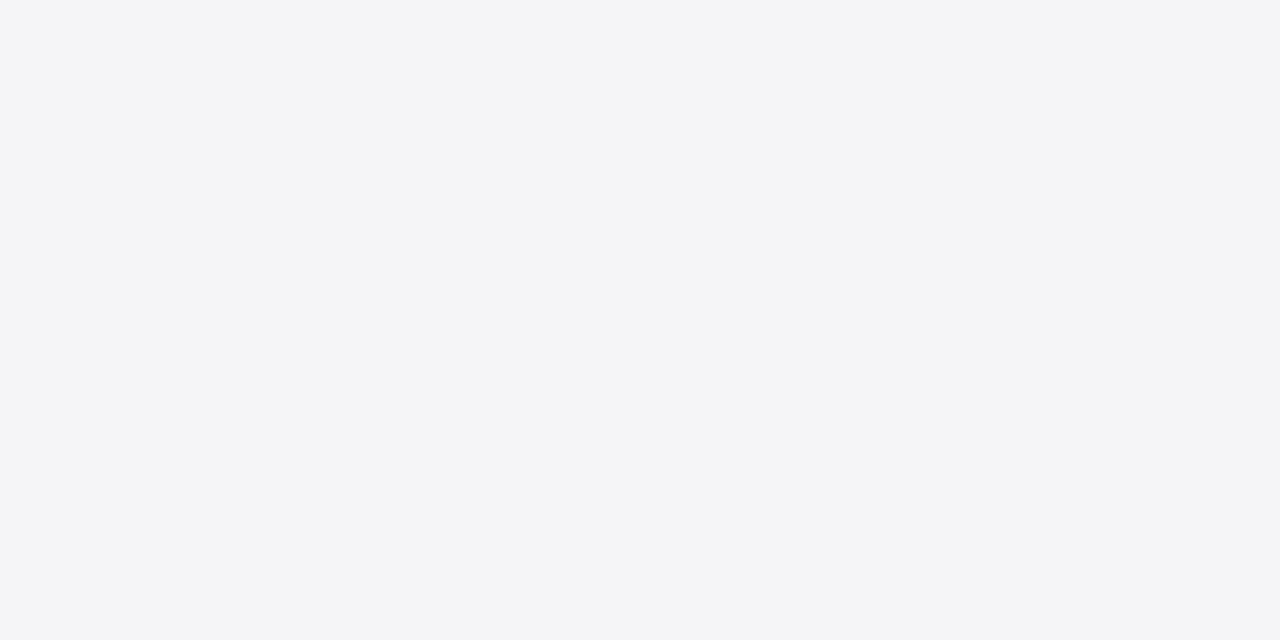
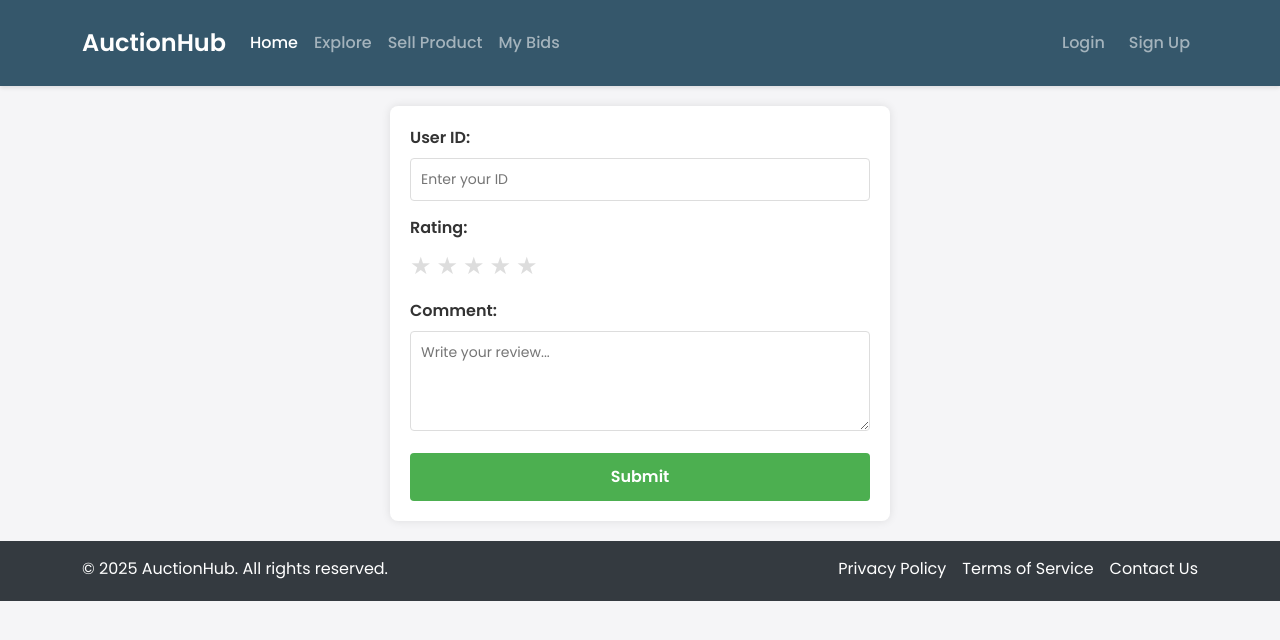
Before and after one commit to KarkalaTejasPai/OAS_FE, an Angular app: page /review in a window 1280 px wide. Before the commit this address led to /. Shown: the top 640 px of the page. Built offline with nearby package versions, Linux system fonts and the light colour scheme.

Commit message:
AddedReviewFormUI

```diff
--- a/src/app/app.routes.ts
+++ b/src/app/app.routes.ts
@@ -11,6 +11,7 @@ import { HomeComponent } from "./components/home/home.component";
 import { SellProductComponent } from "./components/sell-product/sell-product.component";
 import { authGuard } from "./guards/auth.guard";
 import { UploadImageComponent } from "../app/upload-image/upload-image.component";
+import { ReviewComponent } from "./components/review/review.component";
 
 export const routes: Routes = [
   { path: "login", component: LoginComponent },
@@ -19,6 +20,7 @@ export const routes: Routes = [
   { path: "seller-dashboard", component: SellerDashboardComponent },
   { path: "admin-dashboard", component: AdminDashboardComponent },
   { path: "auction-list", component: AuctionListComponent },
+  { path: "review", component: ReviewComponent },
   {
     path: "auction-detail",
     component: AuctionDetailComponent,
--- a/src/app/components/buyer-dashboard/buyer-dashboard.component.html
+++ b/src/app/components/buyer-dashboard/buyer-dashboard.component.html
@@ -117,7 +117,7 @@
               <a routerLink="/transaction-history" class="list-group-item list-group-item-action">
                 Transaction History
               </a>
-              <a routerLink="/submit-review" class="list-group-item list-group-item-action">
+              <a routerLink="/review" class="list-group-item list-group-item-action">
                 Write a Review
               </a>
               <a routerLink="/review-list" class="list-group-item list-group-item-action">
--- /dev/null
+++ b/src/app/components/review/review.component.css
@@ -0,0 +1,80 @@
+.review-form {
+    max-width: 500px;
+    margin: 20px auto;
+    padding: 20px;
+    background-color: #ffffff;
+    border-radius: 8px;
+    box-shadow: 0 0 10px rgba(0, 0, 0, 0.1);
+}
+
+.review-form label {
+    display: block;
+    margin-bottom: 8px;
+    font-weight: 600;
+    color: #333;
+}
+
+.review-form input[type="text"],
+.review-form textarea {
+    width: 100%;
+    padding: 10px;
+    margin-bottom: 15px;
+    border: 1px solid #ddd;
+    border-radius: 4px;
+    box-sizing: border-box;
+    font-size: 14px;
+}
+
+.review-form textarea {
+    min-height: 100px;
+    resize: vertical;
+}
+
+.stars {
+    display: flex;
+    gap: 5px;
+    margin-bottom: 15px;
+    font-size: 24px;
+    cursor: pointer;
+}
+
+.stars span {
+    color: #ddd;
+    transition: color 0.2s ease;
+}
+
+.stars span.filled {
+    color: #ffd700;
+}
+
+.stars span:hover {
+    color: #ffd700;
+}
+
+button {
+    width: 100%;
+    padding: 12px;
+    background-color: #4CAF50;
+    color: white;
+    border: none;
+    border-radius: 4px;
+    cursor: pointer;
+    font-size: 16px;
+    font-weight: 600;
+    transition: background-color 0.3s ease;
+}
+
+button:hover {
+    background-color: #45a049;
+}
+
+button:active {
+    transform: scale(0.98);
+}
+
+@media (max-width: 600px) {
+    .review-form {
+        margin: 10px;
+        padding: 15px;
+    }
+}
--- /dev/null
+++ b/src/app/components/review/review.component.html
@@ -0,0 +1,27 @@
+<app-header></app-header>
+<div class="review-form">
+    <label>User ID:</label>
+    <input type="text" [(ngModel)]="userId" placeholder="Enter your ID" />
+
+    <label>Rating:</label>
+    <div class="stars">
+      <span *ngFor="let star of stars; let i = index"
+            (click)="setRating(i + 1)"
+            [class.filled]="i < rating">
+        ★
+      </span>
+    </div>
+
+    <label>Comment:</label>
+    <textarea [(ngModel)]="comment" placeholder="Write your review..."></textarea>
+
+    <button (click)="submitReview()">Submit</button>
+  </div>
+    <div *ngIf="errorMessage" class="alert alert-danger mt-3">
+      {{ errorMessage }}
+    </div>
+
+    <div *ngIf="successMessage" class="alert alert-success mt-3">
+      {{ successMessage }}
+    </div>
+<app-footer></app-footer>
--- /dev/null
+++ b/src/app/components/review/review.component.ts
@@ -0,0 +1,33 @@
+import { Component } from '@angular/core';
+import { FormsModule } from '@angular/forms';
+import { CommonModule } from '@angular/common';
+import { HeaderComponent } from "../shared/header/header.component";
+import { FooterComponent } from "../shared/footer/footer.component";
+
+@Component({
+  selector: 'app-review',
+  standalone: true,
+  imports: [FormsModule, CommonModule, HeaderComponent, FooterComponent],
+  templateUrl: './review.component.html',
+  styleUrl: './review.component.css'
+})
+export class ReviewComponent {
+  userId: string = '';
+  rating: number = 0;
+  comment: string = '';
+  stars: number[] = [1, 2, 3, 4, 5];
+  errorMessage: string = '';
+  successMessage: string = '';
+
+  submitReview(): void {
+    const review = {
+      userId: this.userId,
+      rating: this.rating,
+      comment: this.comment
+    };
+  }
+
+  setRating(value: number): void {
+    this.rating = value;
+  }
+}
--- a/src/app/components/sell-product/sell-product.component.ts
+++ b/src/app/components/sell-product/sell-product.component.ts
@@ -20,9 +20,13 @@ interface Product {
 
 // Update the ProductResponse interface to match the actual API response
 interface ProductResponse {
-  productId: number;  // Changed from productID to match API response
-  success: boolean;
-  message: string;
+  productID: number;  // Changed back to productID to match API response
+  sellerID: number;
+  title: string;
+  description: string;
+  startPrice: number;
+  category: string;
+  status: string;
 }
 
 @Component({
@@ -79,28 +83,27 @@ export class SellProductComponent implements OnInit {
     this.http.post<ProductResponse>('https://localhost:44385/api/Product', this.product)
       .subscribe({
         next: (response) => {
-          // Only log necessary information
-          console.log('Product created successfully');
+          console.log('API Response:', response); // Debug log
 
-          if (response && response.productId) {
+          if (response && response.productID) { // Changed from productId to productID
             // Store product ID securely
-            localStorage.setItem('currentProductId', response.productId.toString());
+            localStorage.setItem('currentProductId', response.productID.toString());
 
-            // Show success message without sensitive data
+            // Show success message
             this.successMessage = 'Product listed successfully!';
 
             // Navigate to upload-image
             this.router.navigate(['/upload-image'])
               .then(() => console.log('Redirecting to image upload'))
-              .catch(err => console.error('Navigation failed'));
+              .catch(err => console.error('Navigation failed:', err));
           } else {
-            this.errorMessage = 'Failed to create product';
-            console.error('Invalid response format');
+            this.errorMessage = 'Failed to create product: Invalid response format';
+            console.error('Invalid response format:', response);
           }
         },
         error: (error) => {
           this.errorMessage = 'Failed to list product. Please try again.';
-          console.error('Error occurred during product creation');
+          console.error('Error occurred during product creation:', error);
           alert(this.errorMessage);
         }
       });
```
